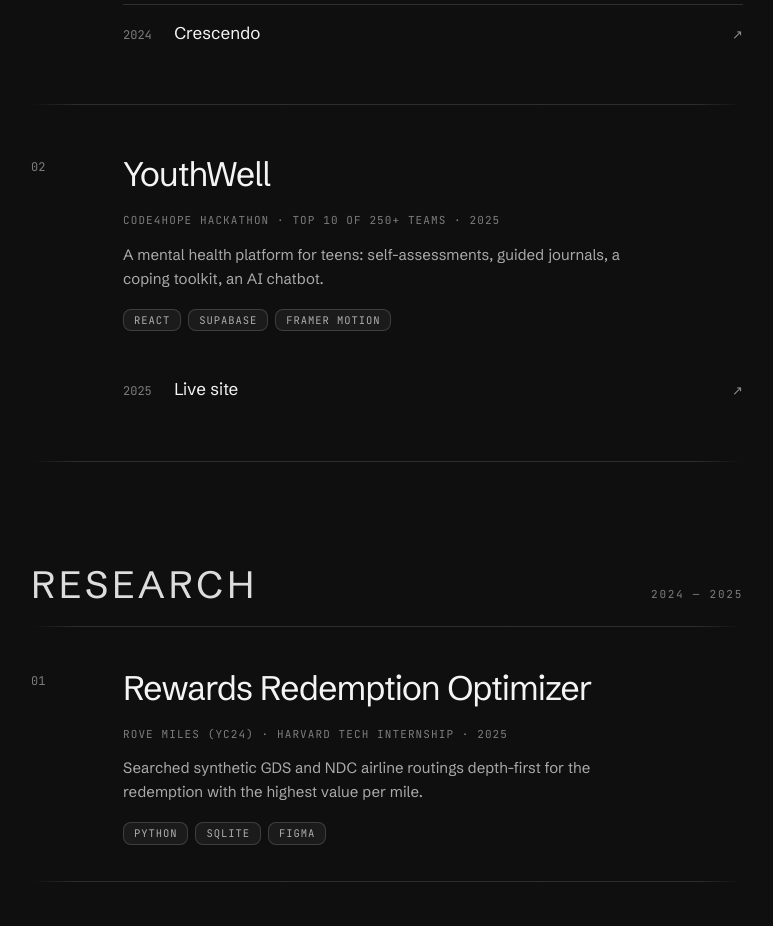
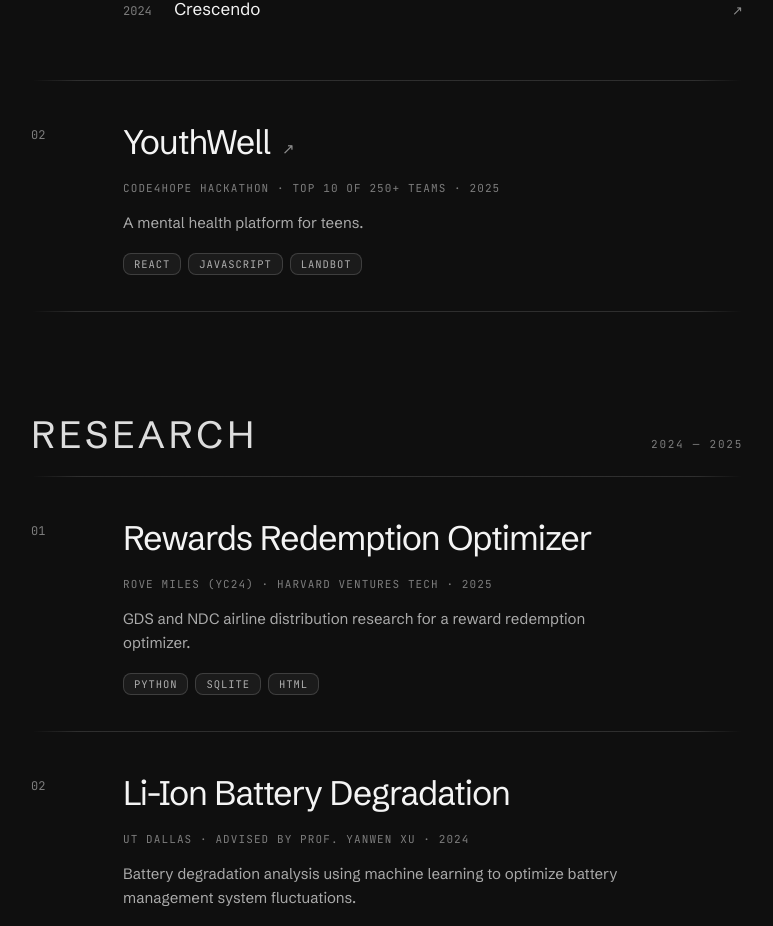
Before and after one commit to kvine11/kvine-liu.com, a React (Vite) app: page / in a window 1280 px wide. Shown: the part 952-1878 px from the top of the page, without its empty margins (253-1026 px from the left). Built offline with nearby package versions, Linux system fonts and the light colour scheme.

Commit message:
tag and description changes

```diff
--- a/src/components/ProjectEntry.jsx
+++ b/src/components/ProjectEntry.jsx
@@ -14,7 +14,15 @@
  * a *colored* chip, which is why these are a neutral outline over a 5% ink
  * fill. If they need to be louder, raise the fill; don't reach for a hue.
  *
- * Hover feedback is an indent shift plus the year label brightening.
+ * Two link shapes, and an entry picks one. `href` means the entry *is* the
+ * thing — the title becomes the link and the arrow rides beside it, so a
+ * single destination doesn't need a labelled row restating the title.
+ * `links` means the entry collects several destinations that each need a
+ * year and a label of their own (FRC's three seasons). An entry with
+ * neither ends after its tags.
+ *
+ * Hover feedback is an indent shift plus the year label brightening on the
+ * link rows; on a linked title it's the arrow stepping up and to the right.
  */
 export default function ProjectEntry({
   number,
@@ -22,6 +30,7 @@ export default function ProjectEntry({
   meta,
   description,
   tags,
+  href,
   links,
 }) {
   const hasLinks = links && links.length > 0;
@@ -38,7 +47,24 @@ export default function ProjectEntry({
 
       <div className="min-w-0">
         <h3 className="m-0 text-[34px] font-normal tracking-[-0.03em]">
-          {title}
+          {href ? (
+            <a
+              href={href}
+              target="_blank"
+              rel="noreferrer"
+              className="group inline-flex items-baseline gap-3 text-ink"
+            >
+              {title}
+              <span
+                aria-hidden="true"
+                className="text-[15px] opacity-55 transition-all duration-150 ease-out group-hover:-translate-y-0.5 group-hover:translate-x-0.5 group-hover:opacity-100"
+              >
+                ↗
+              </span>
+            </a>
+          ) : (
+            title
+          )}
         </h3>
 
         {meta && (
--- a/src/data/site.js
+++ b/src/data/site.js
@@ -14,6 +14,13 @@ export const profile = {
 // Every entry carries `meta`: the mono context line under the title, org ·
 // role · year. It's what lets an entry stand with no links at all, which is
 // the normal case in the research band — those repositories are private.
+//
+// Two link shapes, and the entry picks one:
+//   `href`  — the entry *is* the thing. Title becomes the link, arrow rides
+//             beside it. Use when there's one destination (YouthWell).
+//   `links` — the entry collects several destinations, so they need labels
+//             and years of their own (FRC's three seasons).
+// An entry with neither just ends after its tags.
 export const bands = [
   {
     id: "work",
@@ -23,9 +30,8 @@ export const bands = [
       {
         title: "FRC Programming",
         meta: "Team 2714 BBQ · Programming Captain · 2022–2026",
-        description:
-          "Autonomous robot code across three seasons — state machines, pose estimation, system identification.",
-        tags: ["WPILib", "Command-Based", "Limelight"],
+        description: "Autonomous robot code across three competition seasons.",
+        tags: ["WPILib", "AdvantageKit", "Limelight"],
         links: [
           {
             year: "2026",
@@ -47,16 +53,9 @@ export const bands = [
       {
         title: "YouthWell",
         meta: "Code4Hope Hackathon · Top 10 of 250+ teams · 2025",
-        description:
-          "A mental health platform for teens: self-assessments, guided journals, a coping toolkit, an AI chatbot.",
-        tags: ["React", "Supabase", "Framer Motion"],
-        links: [
-          {
-            year: "2025",
-            label: "Live site",
-            href: "https://vkmyth.github.io/YouthWell/",
-          },
-        ],
+        description: "A mental health platform for teens.",
+        tags: ["React", "JavaScript", "Landbot"],
+        href: "https://vkmyth.github.io/YouthWell/",
       },
     ],
   },
@@ -67,17 +66,17 @@ export const bands = [
     entries: [
       {
         title: "Rewards Redemption Optimizer",
-        meta: "Rove Miles (YC24) · Harvard TECH Internship · 2025",
+        meta: "Rove Miles (YC24) · Harvard Ventures Tech · 2025",
         description:
-          "Searched synthetic GDS and NDC airline routings depth-first for the redemption with the highest value per mile.",
-        tags: ["Python", "SQLite", "Figma"],
+          "GDS and NDC airline distribution research for a reward redemption optimizer.",
+        tags: ["Python", "SQLite", "HTML"],
       },
       {
         title: "Li-Ion Battery Degradation",
-        meta: "UT Dallas · TAST STEM-BRIDGE · 2024",
+        meta: "UT Dallas · Advised by Prof. Yanwen Xu · 2024",
         description:
-          "LSTM models predicting state-of-health and state-of-charge on NASA's prognostic battery data, 0.335% RMSE over MLP baselines.",
-        tags: ["TensorFlow", "Keras", "LSTM"],
+          "Battery degradation analysis using machine learning to optimize battery management system fluctuations.",
+        tags: ["Python", "Keras", "TensorFlow"],
       },
     ],
   },
```
Also changed, not shown: 1 other file (tests, documents, lock files or other folders).
